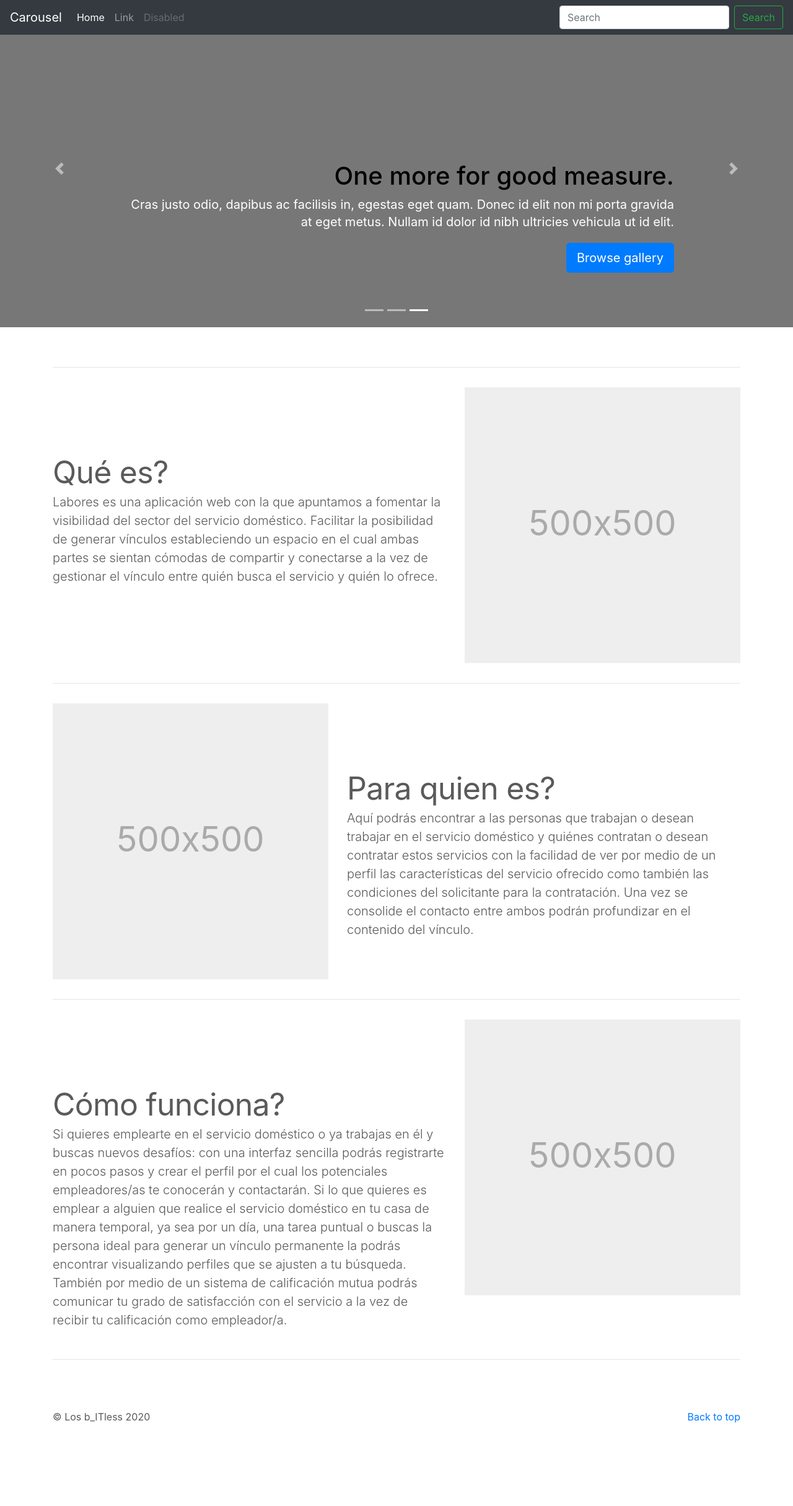
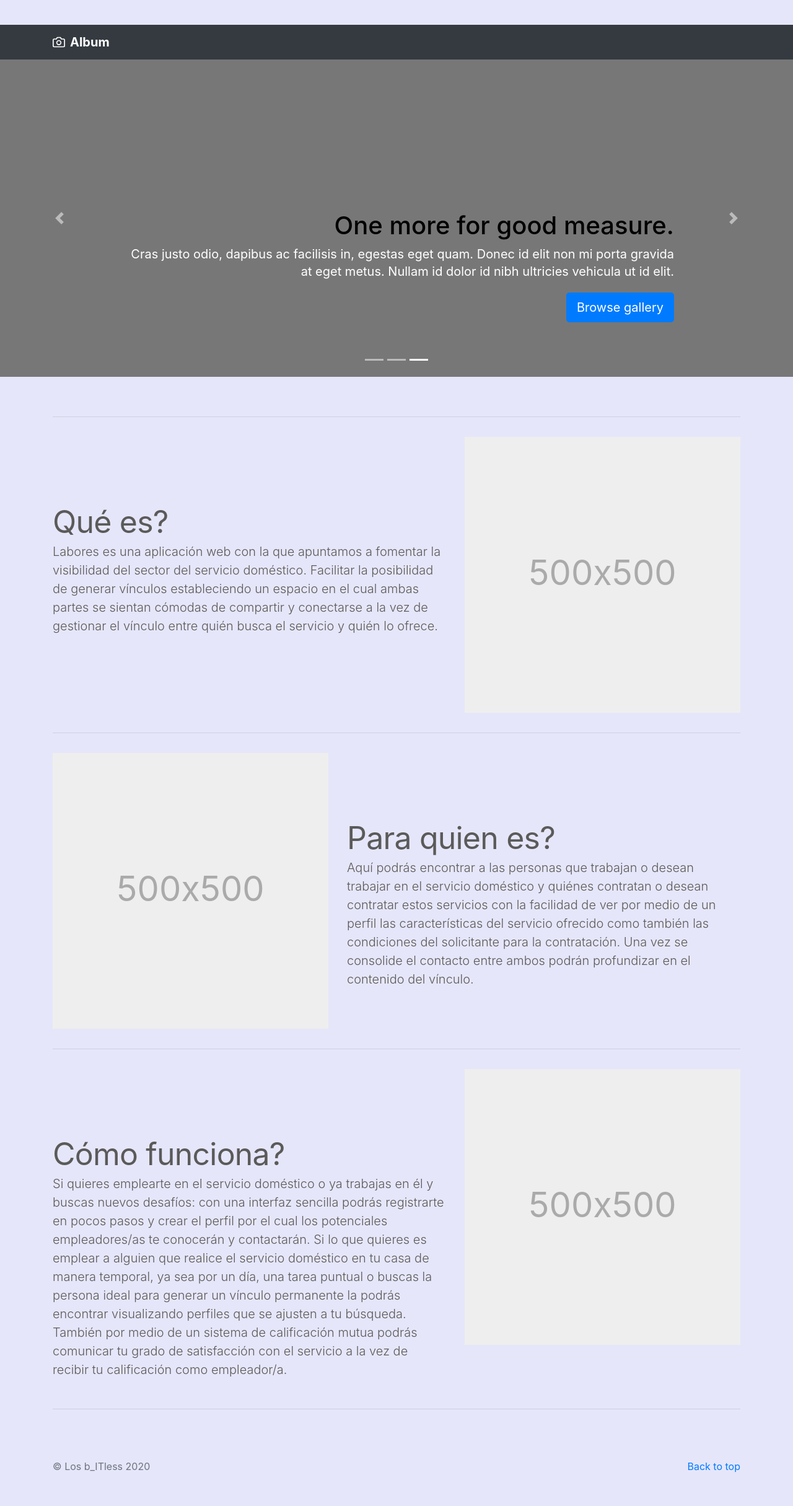
Before and after one commit to manotasuy/Labores, a Flask app: template templates/Inicio.html in a window 1280 px wide. Shown: the whole page at 62% size. Before the commit the page ends 2296 px from the top, so only its background shows below. Run offline with Flask 2, Linux system fonts and the light colour scheme; the template is opened without the code that fills it, so the values that code supplies are empty; some libraries are stand-ins or nearby versions.

Commit message:
Configuro Inicio.html como página de Inicio
Y otros ajustes de los templates tomando como base:
base_layout.html

```diff
--- a/main.py
+++ b/main.py
@@ -6,7 +6,7 @@ app = Flask(__name__)
 
 @app.route("/")
 def hola_mundo():
-    return render_template("Login.html")
+    return render_template("Inicio.html")
 
 
 # @app.route("/suma/<int:num1>/<int:num2>")
--- a/static/css/Global.css
+++ b/static/css/Global.css
@@ -10,8 +10,7 @@ body {
     background-color: lightblue;
     background-color: powderblue;
     background-color: lightcyan;
-    background-color: lavender;*/
-    background-color: #fcfef1;
+    background-color: #fcfef1;*/
     background-color: lavender;
 }
 
--- a/static/css/Login.css
+++ b/static/css/Login.css
@@ -10,7 +10,7 @@ body {
     align-items: center;
     padding-top: 40px;
     padding-bottom: 40px;
-    /*background-color: #f5f5f5;*/
+    /*background-color: lavender;*/
 }
 
 .form-signin {
--- a/static/css/base_layout.css
+++ b/static/css/base_layout.css
@@ -1,3 +1,24 @@
+html,
+body {
+    height: 100%;
+}
+
+body {
+    /*background-color: lightskyblue;
+    background-color: lightsteelblue;
+    background-color: paleturquoise;
+    background-color: lightblue;
+    background-color: powderblue;
+    background-color: lightcyan;
+    background-color: #fcfef1;*/
+    background-color: lavender;
+}
+
+cuerpo {
+    margin-top: 50px;
+    margin-bottom: 50px;
+}
+
 .jumbotron {
   padding-top: 3rem;
   padding-bottom: 3rem;
--- a/templates/Inicio.html
+++ b/templates/Inicio.html
@@ -1,75 +1,16 @@
+{% extends 'base_layout.html' %}
 
-<!DOCTYPE html>
-<!-- saved from url=(0052)https://getbootstrap.com/docs/4.4/examples/carousel/ -->
-<html lang="en"><head>
-    <meta http-equiv="Content-Type" content="text/html; charset=UTF-8">
+{% block referencias %}
+<link href="{{ url_for('static', filename='css/Inicio.css')}}" rel="stylesheet">
+{% endblock %}
 
-    <meta name="viewport" content="width=device-width, initial-scale=1, shrink-to-fit=no">
-    <meta name="description" content="">
-    <meta name="author" content="Mark Otto, Jacob Thornton, and Bootstrap contributors">
-    <meta name="generator" content="Jekyll v3.8.6">
-    <title>Carousel Template · Bootstrap</title>
+{% block estilos %}
 
-    <link rel="canonical" href="https://getbootstrap.com/docs/4.4/examples/carousel/">
+{% endblock %}
 
-    <link href="./css/bootstrap.min.css" rel="stylesheet">
-    <link href="./css/base_layout.css" rel="stylesheet">
-    <link href="./css/Carousel.css" rel="stylesheet">
+{% block titulo %}<title>Labores - Inicio</title>{% endblock %}
 
-    <link rel="apple-touch-icon" href="https://getbootstrap.com/docs/4.4/assets/img/favicons/apple-touch-icon.png" sizes="180x180">
-    <link rel="icon" href="https://getbootstrap.com/docs/4.4/assets/img/favicons/favicon-32x32.png" sizes="32x32" type="image/png">
-    <link rel="icon" href="https://getbootstrap.com/docs/4.4/assets/img/favicons/favicon-16x16.png" sizes="16x16" type="image/png">
-    <link rel="manifest" href="https://getbootstrap.com/docs/4.4/assets/img/favicons/manifest.json">
-    <link rel="mask-icon" href="https://getbootstrap.com/docs/4.4/assets/img/favicons/safari-pinned-tab.svg" color="#563d7c">
-    <link rel="icon" href="https://getbootstrap.com/docs/4.4/assets/img/favicons/favicon.ico">
-    <meta name="msapplication-config" content="/docs/4.4/assets/img/favicons/browserconfig.xml">
-    <meta name="theme-color" content="#563d7c">
-
-
-    <style>
-        .bd-placeholder-img {
-            font-size: 1.125rem;
-            text-anchor: middle;
-            -webkit-user-select: none;
-            -moz-user-select: none;
-            -ms-user-select: none;
-            user-select: none;
-        }
-
-        @media (min-width: 768px) {
-            .bd-placeholder-img-lg {
-                font-size: 3.5rem;
-            }
-        }
-    </style>
-
-</head>
-  <body>
-    <header>
-  <nav class="navbar navbar-expand-md navbar-dark fixed-top bg-dark">
-    <a class="navbar-brand" href="https://getbootstrap.com/docs/4.4/examples/carousel/#">Carousel</a>
-    <button class="navbar-toggler" type="button" data-toggle="collapse" data-target="#navbarCollapse" aria-controls="navbarCollapse" aria-expanded="false" aria-label="Toggle navigation">
-      <span class="navbar-toggler-icon"></span>
-    </button>
-    <div class="collapse navbar-collapse" id="navbarCollapse">
-      <ul class="navbar-nav mr-auto">
-        <li class="nav-item active">
-          <a class="nav-link" href="https://getbootstrap.com/docs/4.4/examples/carousel/#">Home <span class="sr-only">(current)</span></a>
-        </li>
-        <li class="nav-item">
-          <a class="nav-link" href="https://getbootstrap.com/docs/4.4/examples/carousel/#">Link</a>
-        </li>
-        <li class="nav-item">
-          <a class="nav-link disabled" href="https://getbootstrap.com/docs/4.4/examples/carousel/#" tabindex="-1" aria-disabled="true">Disabled</a>
-        </li>
-      </ul>
-      <form class="form-inline mt-2 mt-md-0">
-        <input class="form-control mr-sm-2" type="text" placeholder="Search" aria-label="Search">
-        <button class="btn btn-outline-success my-2 my-sm-0" type="submit">Search</button>
-      </form>
-    </div>
-  </nav>
-</header>
+{% block contenido %}
 
 <main role="main">
 
@@ -169,12 +110,10 @@
 
     </div>
 
-  <footer class="container">
-    <p class="float-right"><a href="#">Back to top</a></p>
-    <p>© Los b_ITless 2020</p>
-  </footer>
 </main>
-<script src="./Carousel Template · Bootstrap_files/jquery-3.4.1.slim.min.js.descarga" integrity="sha384-J6qa4849blE2+poT4WnyKhv5vZF5SrPo0iEjwBvKU7imGFAV0wwj1yYfoRSJoZ+n" crossorigin="anonymous"></script>
-      <script>window.jQuery || document.write('<script src="/docs/4.4/assets/js/vendor/jquery.slim.min.js"><\/script>')</script><script src="./Carousel Template · Bootstrap_files/bootstrap.bundle.min.js.descarga" integrity="sha384-6khuMg9gaYr5AxOqhkVIODVIvm9ynTT5J4V1cfthmT+emCG6yVmEZsRHdxlotUnm" crossorigin="anonymous"></script>
 
-</body></html>
+{% endblock %}
+
+{% block scripts %}
+
+{% endblock %}
--- a/templates/base_layout.html
+++ b/templates/base_layout.html
@@ -7,13 +7,8 @@
     <meta name="description" content="">
     <meta name="author" content="Mark Otto, Jacob Thornton, and Bootstrap contributors">
     <meta name="generator" content="Jekyll v3.8.6">
-    <title>Base Layout</title>
-
-    <link rel="canonical" href="https://getbootstrap.com/docs/4.4/examples/album/">
-
-    <link href="./css/bootstrap.min.css" rel="stylesheet">
-    <link href="./css/base_layout.css" rel="stylesheet">
-
+    <link href="{{ url_for('static', filename='css/bootstrap.min.css')}}" rel="stylesheet">
+    <link href="{{ url_for('static', filename='css/base_layout.css')}}" rel="stylesheet">
     <link rel="apple-touch-icon" href="https://getbootstrap.com/docs/4.4/assets/img/favicons/apple-touch-icon.png" sizes="180x180">
     <link rel="icon" href="https://getbootstrap.com/docs/4.4/assets/img/favicons/favicon-32x32.png" sizes="32x32" type="image/png">
     <link rel="icon" href="https://getbootstrap.com/docs/4.4/assets/img/favicons/favicon-16x16.png" sizes="16x16" type="image/png">
@@ -22,6 +17,10 @@
     <link rel="icon" href="https://getbootstrap.com/docs/4.4/assets/img/favicons/favicon.ico">
     <meta name="msapplication-config" content="https://getbootstrap.com/docs/4.4/assets/img/favicons/browserconfig.xml">
     <meta name="theme-color" content="#563d7c">
+
+    {% block titulo %}{% endblock %}
+
+    {% block referencias %}{% endblock %}
 
     <style>
         .bd-placeholder-img {
@@ -39,6 +38,8 @@
             }
         }
     </style>
+
+    {% block estilo %}{% endblock %}
 
 </head>
 <body>
@@ -96,13 +97,8 @@
     </header>-->
     <cuerpo>
 
-        <!--{% block contenido %}
-        {% endblock %}-->
-        <div>
-            <h1>
-                Hello!
-            </h1>
-        </div>
+        {% block contenido %}
+        {% endblock %}
 
     </cuerpo>
     <footer class="text-muted">
@@ -113,9 +109,12 @@
             <p>© Los b_ITless 2020</p>
         </div>
     </footer>
-    <script src="./scripts/jquery-3.4.1.slim.min.js" integrity="sha384-J6qa4849blE2+poT4WnyKhv5vZF5SrPo0iEjwBvKU7imGFAV0wwj1yYfoRSJoZ+n" crossorigin="anonymous"></script>
-    <script>window.jQuery || document.write('<script src="./scripts/jquery.slim.min.js"><\/script>')</script>
-    <script src="./scripts/bootstrap.bundle.min.js" integrity="sha384-6khuMg9gaYr5AxOqhkVIODVIvm9ynTT5J4V1cfthmT+emCG6yVmEZsRHdxlotUnm" crossorigin="anonymous"></script>
+
+    <script src="{{ url_for('static', filename='scripts/jquery-3.4.1.slim.min.js')}}" integrity="sha384-J6qa4849blE2+poT4WnyKhv5vZF5SrPo0iEjwBvKU7imGFAV0wwj1yYfoRSJoZ+n" crossorigin="anonymous"></script>
+    <script>window.jQuery || document.write('<script src="{{ url_for('static', filename='scripts/jquery.slim.min.js')}}"><\/script>')</script>
+    <script src="{{ url_for('static', filename='scripts/bootstrap.bundle.min.js')}}" integrity="sha384-6khuMg9gaYr5AxOqhkVIODVIvm9ynTT5J4V1cfthmT+emCG6yVmEZsRHdxlotUnm" crossorigin="anonymous"></script>
+
+    {% block scripts %}{% endblock %}
 
 </body>
 </html>
```
Also changed, not shown: templates/Login.html (+1 -7 lines), static/css/Inicio.css (renamed from static/css/Carousel.css). Lines whose indentation alone changed are shown as unchanged.
